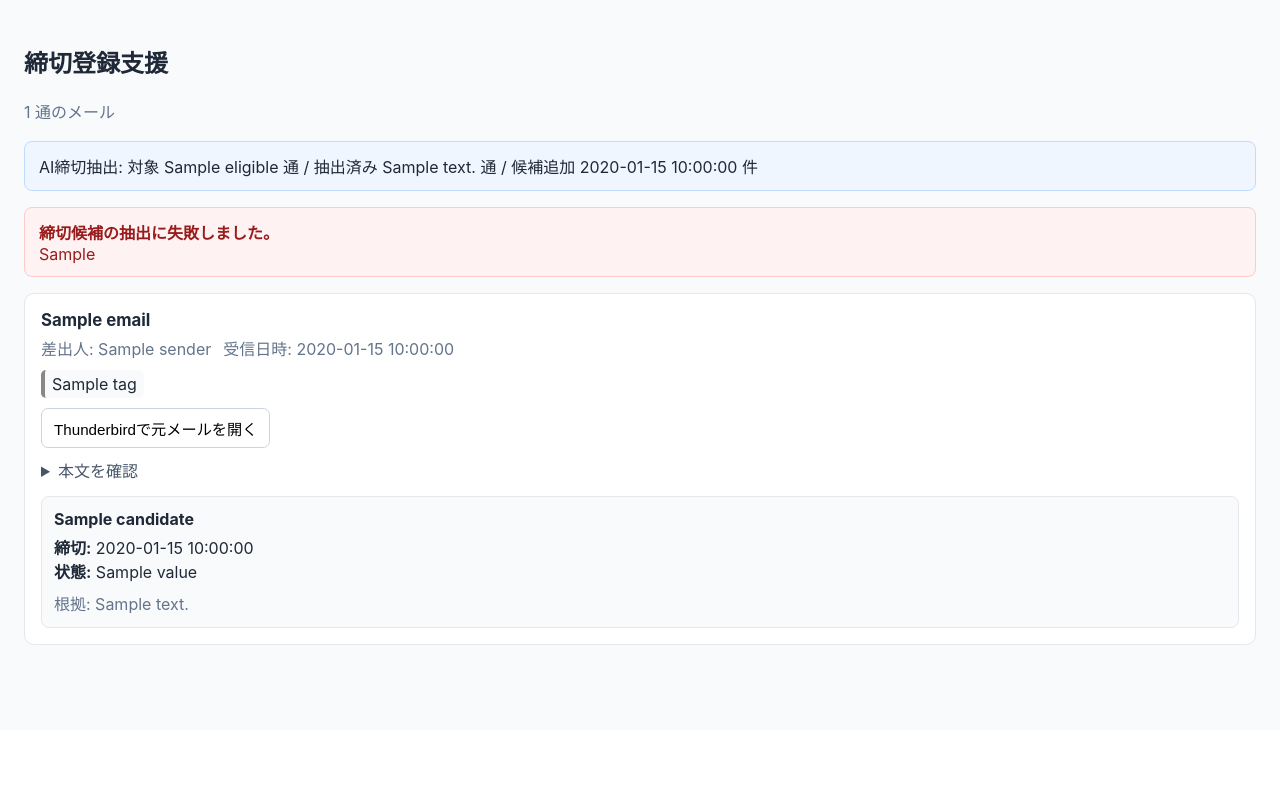
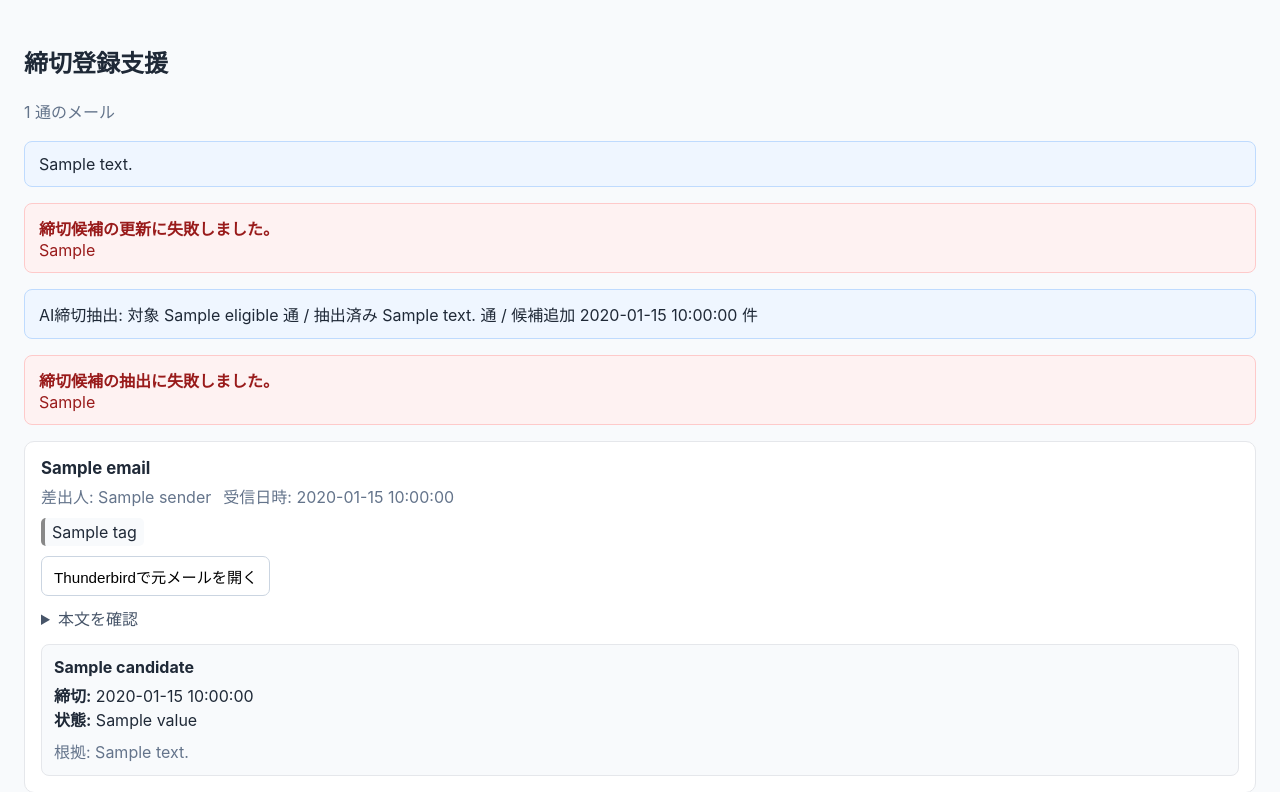
Before and after one commit to a3suger/WorkInBox, a Python web app: template src/workinbox/templates/deadlines.html in a window 1280 px wide. Shown: the part 70-862 px from the top of the page. Before the commit the page ends 715 px from the top, so only its background shows below. Run offline with Jinja, Linux system fonts and the light colour scheme; the template is opened without the code that fills it: most values are stand-ins (such as "Sample title", 1, 10 or a date in 2020).

Commit message:
Add deadline candidate action controls

```diff
--- a/src/workinbox/templates/deadlines.html
+++ b/src/workinbox/templates/deadlines.html
@@ -9,6 +9,17 @@
     <div class="muted">{{ items | length }} 通のメール</div>
   </div>
 </div>
+
+{% if action_message %}
+<div class="notice">{{ action_message }}</div>
+{% endif %}
+
+{% if action_failure %}
+<div class="notice error">
+  <strong>締切候補の更新に失敗しました。</strong><br>
+  {{ action_failure }}
+</div>
+{% endif %}
 
 {% if extraction_result %}
 <div class="notice">
@@ -77,6 +88,42 @@
         {% if candidate.source_text %}
         <div class="muted" style="margin-top: 8px;">根拠: {{ candidate.source_text }}</div>
         {% endif %}
+
+        {% if candidate.status.value == "pending" %}
+        <div class="deadline-actions" style="margin-top: 12px; display: flex; gap: 8px; flex-wrap: wrap;">
+          <form method="post" action="/deadlines/{{ candidate.id }}/register">
+            <button type="submit" class="primary" {% if not candidate.due_at %}disabled title="日付を修正してから登録してください"{% endif %}>登録する</button>
+          </form>
+          <form method="post" action="/deadlines/{{ candidate.id }}/reject">
+            <button type="submit">登録しない</button>
+          </form>
+        </div>
+
+        <details class="deadline-edit" style="margin-top: 12px;">
+          <summary>修正する</summary>
+          <form method="post" action="/deadlines/{{ candidate.id }}/revise" style="display: grid; gap: 8px; margin-top: 10px; max-width: 760px;">
+            <label>
+              タイトル
+              <input type="text" name="title" value="{{ candidate.title }}" required style="width: 100%; box-sizing: border-box; padding: 7px 8px;">
+            </label>
+            <label>
+              締切日時
+              <input type="text" name="due_at" value="{{ candidate.due_at or '' }}" placeholder="YYYY-MM-DD または ISO 8601" style="width: 100%; box-sizing: border-box; padding: 7px 8px;">
+            </label>
+            <label>
+              根拠テキスト
+              <textarea name="source_text" rows="3" style="width: 100%; box-sizing: border-box; padding: 7px 8px;">{{ candidate.source_text or '' }}</textarea>
+            </label>
+            <label>
+              <input type="checkbox" name="needs_review" value="1" {% if candidate.needs_review %}checked{% endif %}>
+              要確認
+            </label>
+            <div>
+              <button type="submit">修正内容を保存</button>
+            </div>
+          </form>
+        </details>
+        {% endif %}
       </div>
       {% endfor %}
     </div>
```
